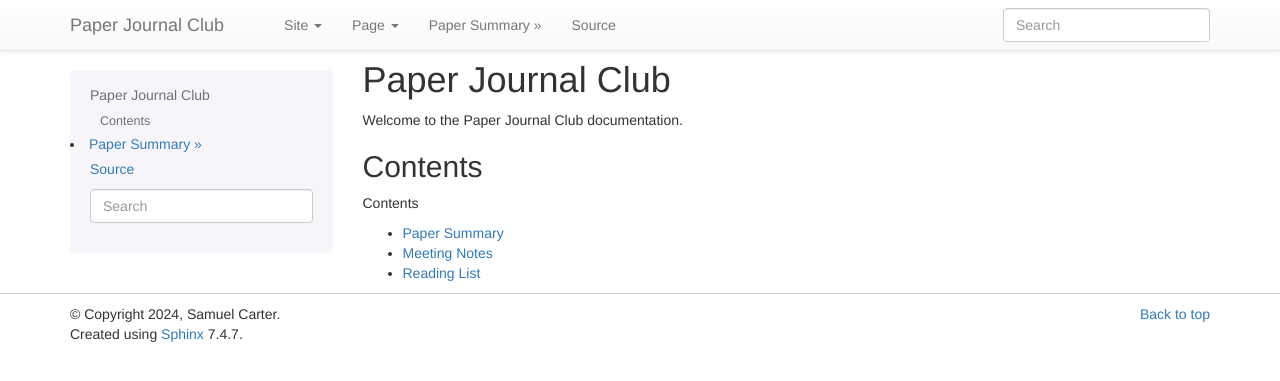
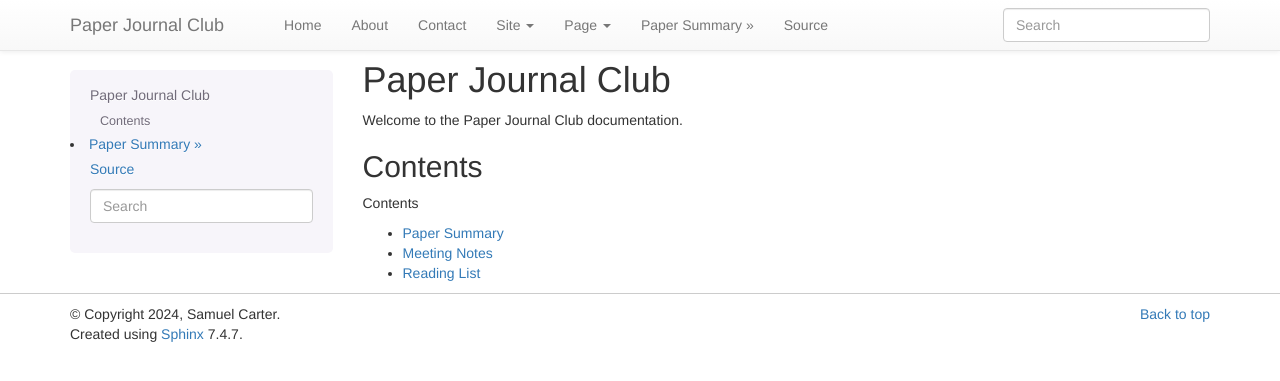
Before and after one commit to cbedio/Paper-Journal-Club, a Sphinx documentation site: the page built from docs/index.md, in a window 1280 px wide. Shown: the top 381 px of the page. Built offline with Sphinx 7.4.7, drawn with Linux system fonts in a browser that asks for light colours.

Commit message:
configure bootstrap theme

```diff
--- a/docs/conf.py
+++ b/docs/conf.py
@@ -26,3 +26,16 @@ exclude_patterns = ['_build', 'Thumbs.db', '.DS_Store']
 
 html_theme = 'bootstrap'
 html_static_path = ['_static']
+html_theme_options = {
+    'navbar_itle': "Paper Journal Club",
+    'navbar_site_name': "Site",
+    'navbar_links': [
+        ("Home", "index"),
+        ("About", "about"),
+        ("Contact", "contact"),
+
+    ],
+    'globaltoc_depth': 2,
+    'globaltoc_collapse': True,
+    'globaltoc_includehidden': False,
+}
```
